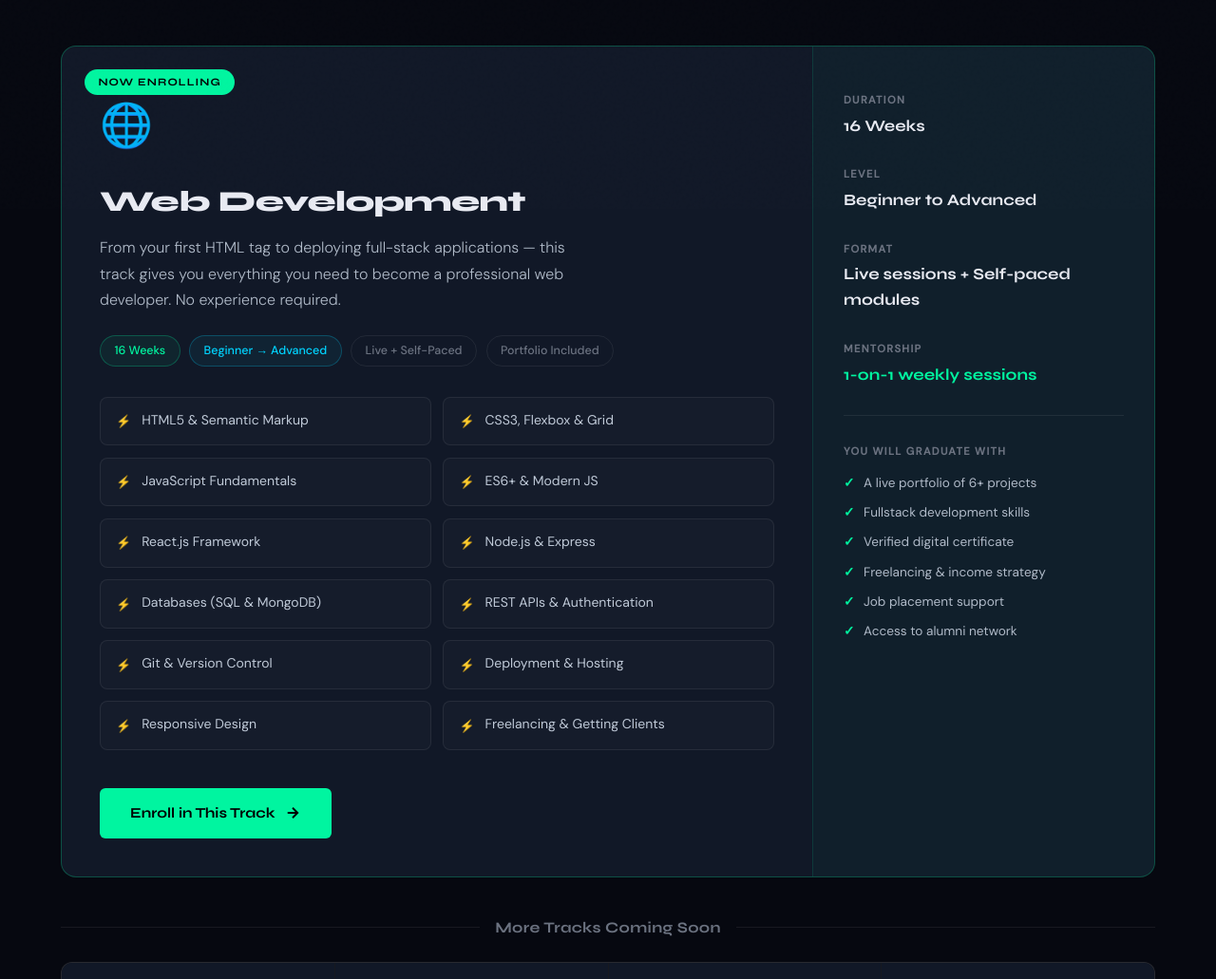
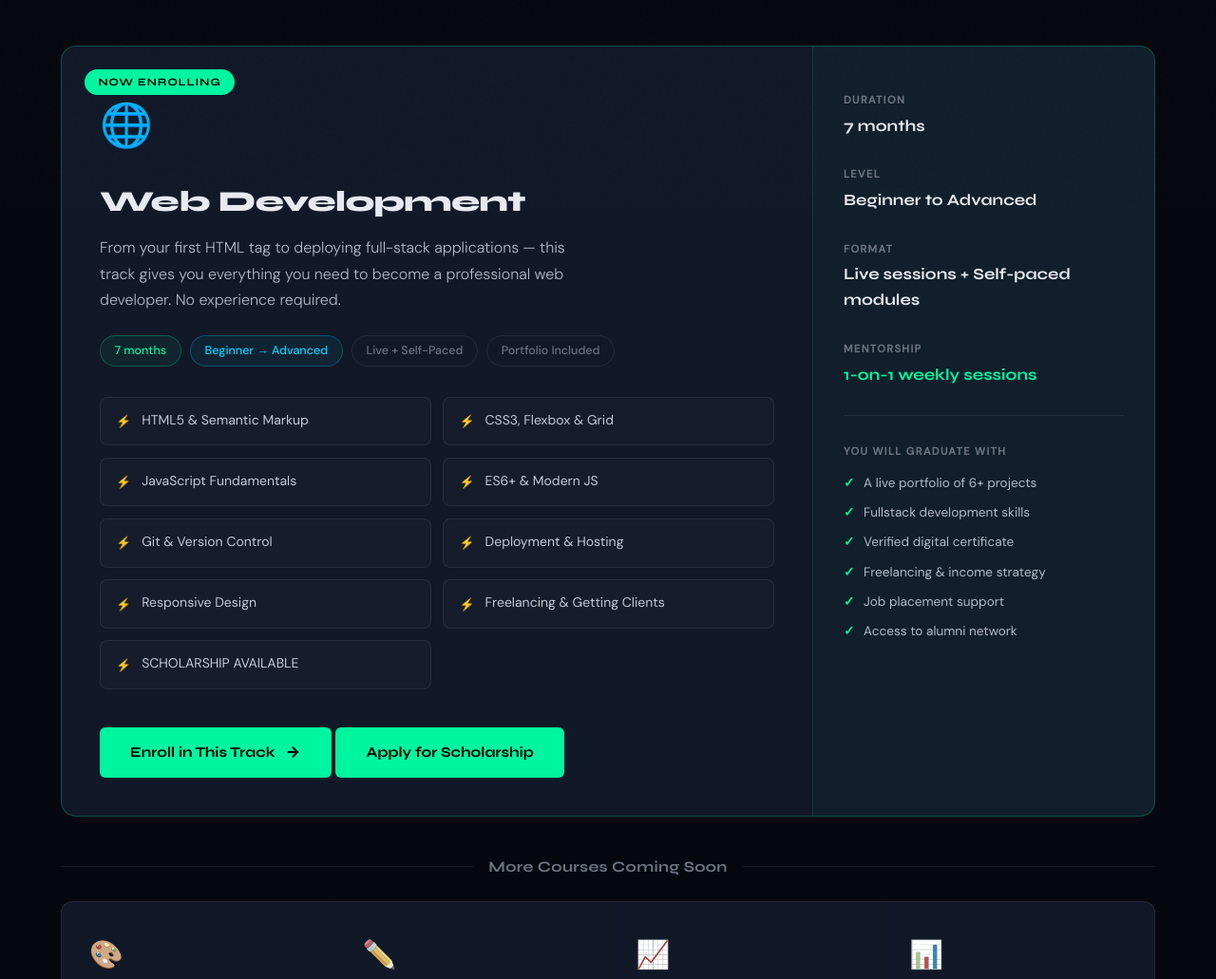
Before and after one commit to Daniballz/skillence_landing_page, a plain HTML site: page courses.html in a window 1280 px wide. Shown: the part 580-1611 px from the top of the page at 95% size. Drawn offline with Linux system fonts and the light colour scheme.

Commit message:
Update courses.html

```diff
--- a/courses.html
+++ b/courses.html
@@ -290,6 +290,7 @@
 <nav>
   <a href="index.html" class="logo">Skillence<span> Institute</span></a>
   <ul class="nav-links">
+    <li><a href="index.html">Home</a></li>
     <li><a href="courses.html" class="active">Courses</a></li>
     <li><a href="index.html#why">Why Us</a></li>
     <li><a href="index.html#testimonials">Alumni</a></li>
@@ -303,6 +304,7 @@
 
 <!-- MOBILE MENU -->
 <div class="mobile-menu" id="mobileMenu">
+  <a href="index.html">Home</a>
   <a href="courses.html">Courses</a>
   <a href="index.html#why">Why Us</a>
   <a href="index.html#testimonials">Alumni</a>
@@ -313,7 +315,7 @@
 <!-- PAGE HERO -->
 <div class="page-hero">
   <div class="orb orb-1"></div>
-  <div class="page-tag">Our Tracks</div>
+  <div class="page-tag">Our Courses</div>
   <h1>Skills Built for<br/>the <em>Real World</em></h1>
   <p>Industry-aligned, mentor-led, and portfolio-driven. Every course ends with real projects you can actually show employers.</p>
 </div>
@@ -333,7 +335,7 @@
         <p>From your first HTML tag to deploying full-stack applications — this track gives you everything you need to become a professional web developer. No experience required.</p>
 
         <div class="course-pills">
-          <span class="pill pill-green">16 Weeks</span>
+          <span class="pill pill-green">7 months</span>
           <span class="pill pill-blue">Beginner → Advanced</span>
           <span class="pill pill-muted">Live + Self-Paced</span>
           <span class="pill pill-muted">Portfolio Included</span>
@@ -344,19 +346,21 @@
           <div class="curriculum-item"><span>CSS3, Flexbox & Grid</span></div>
           <div class="curriculum-item"><span>JavaScript Fundamentals</span></div>
           <div class="curriculum-item"><span>ES6+ & Modern JS</span></div>
-          <div class="curriculum-item"><span>React.js Framework</span></div>
-          <div class="curriculum-item"><span>Node.js & Express</span></div>
-          <div class="curriculum-item"><span>Databases (SQL & MongoDB)</span></div>
-          <div class="curriculum-item"><span>REST APIs & Authentication</span></div>
           <div class="curriculum-item"><span>Git & Version Control</span></div>
           <div class="curriculum-item"><span>Deployment & Hosting</span></div>
           <div class="curriculum-item"><span>Responsive Design</span></div>
           <div class="curriculum-item"><span>Freelancing & Getting Clients</span></div>
+          <div class="curriculum-item"><span>SCHOLARSHIP AVAILABLE</span></div>
         </div>
 
         <a href="#" class="enroll-btn">
           Enroll in This Track
           <svg viewBox="0 0 24 24" fill="none" stroke="currentColor" stroke-width="2.5"><path d="M5 12h14M12 5l7 7-7 7"/></svg>
+        </a>
+
+        <a href="#" class="enroll-btn">
+          Apply for Scholarship
+
         </a>
       </div>
 
@@ -364,7 +368,7 @@
       <div class="active-course-panel">
         <div class="panel-block">
           <div class="panel-label">Duration</div>
-          <div class="panel-value">16 Weeks</div>
+          <div class="panel-value">7 months</div>
         </div>
         <div class="panel-block">
           <div class="panel-label">Level</div>
@@ -397,7 +401,7 @@
 
   <!-- COMING SOON COURSES -->
   <div class="coming-soon-heading reveal">
-    <h3>More Tracks Coming Soon</h3>
+    <h3>More Courses Coming Soon</h3>
   </div>
 
   <div class="cs-grid reveal">
```
